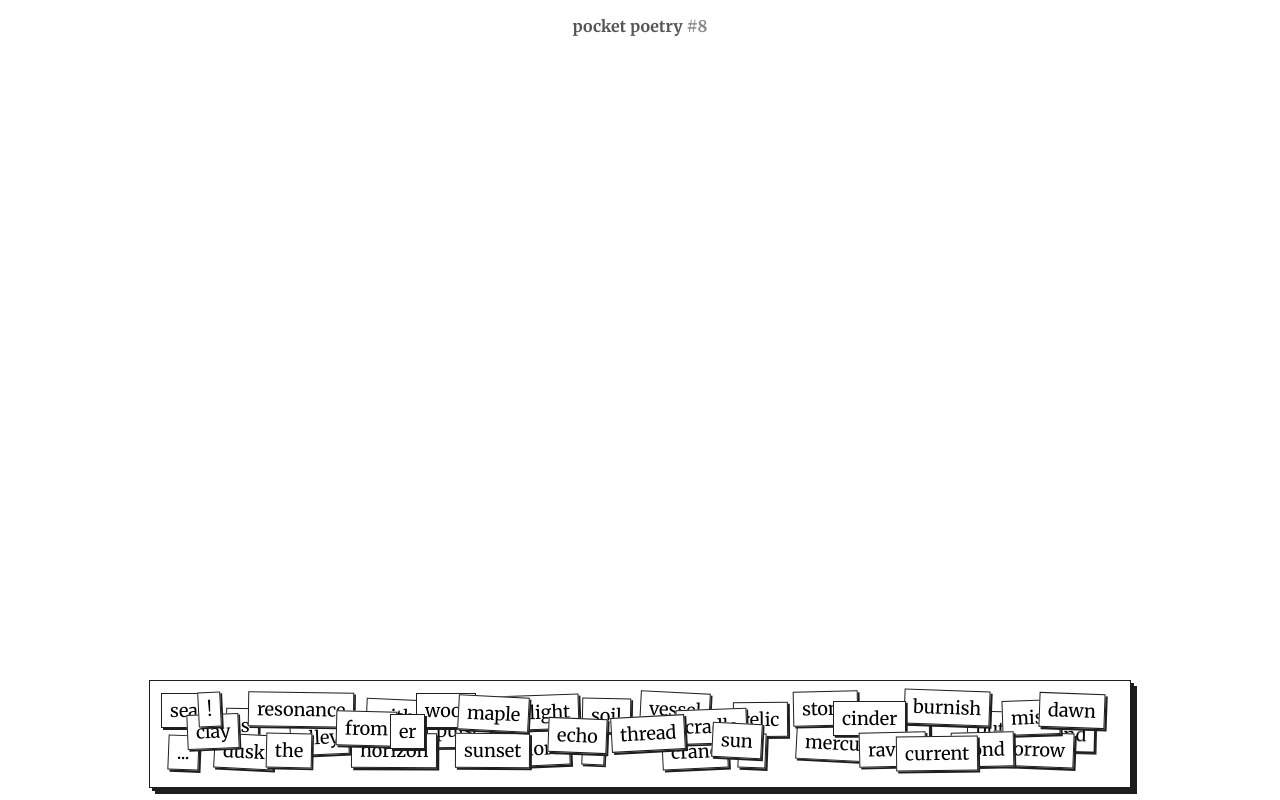
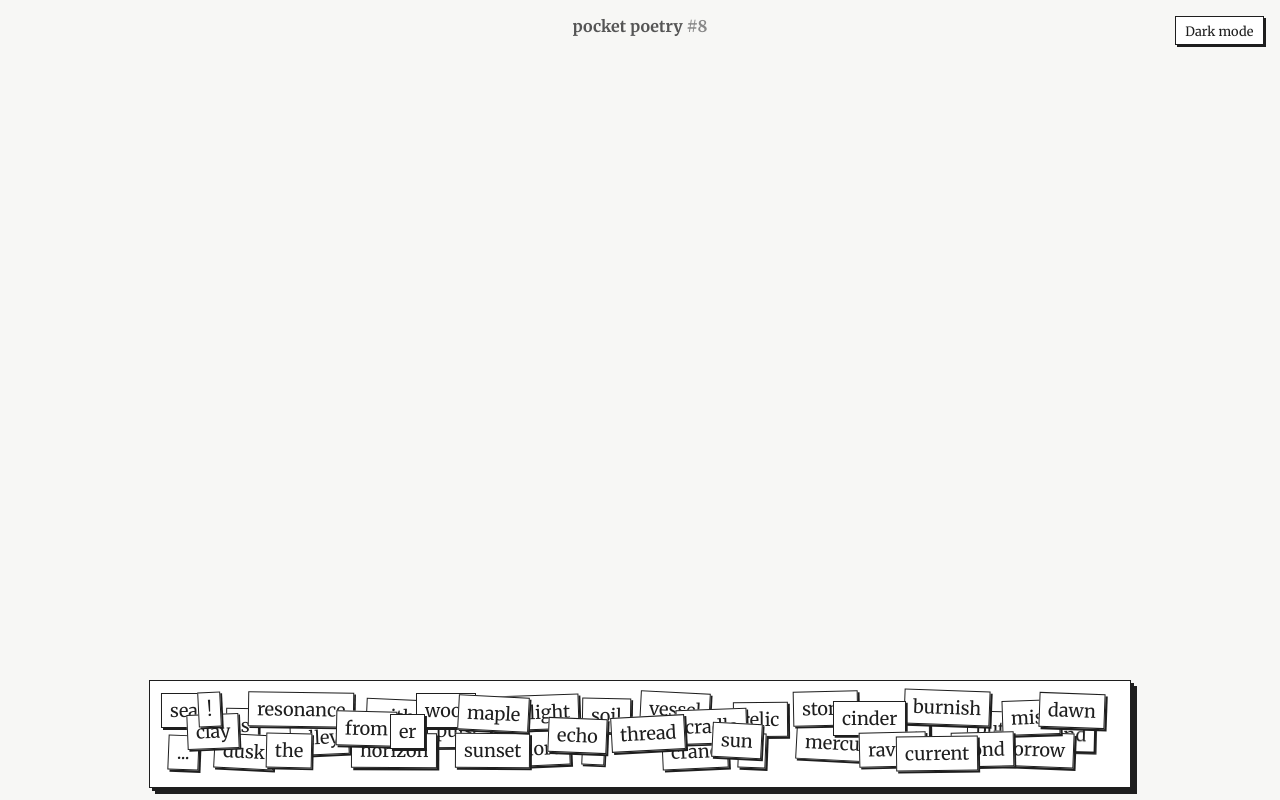
Before and after one commit to axelsoderberg/pocket-poetry, a SvelteKit app: page / in a window 1280 px wide. Built offline with nearby package versions, Linux system fonts and the light colour scheme.

Commit message:
light and dark theme

```diff
--- a/src/lib/components/WordCard.svelte
+++ b/src/lib/components/WordCard.svelte
@@ -368,12 +368,17 @@
 		padding: 0.3rem 0.5rem;
 		font-size: large;
 		font-family: 'Merriweather', Georgia, 'Times New Roman', Times, serif;
-		background-color: #fff;
-		border: 1px solid #1e1e1e;
+		background-color: var(--surface-bg);
+		color: var(--app-text);
+		border: 1px solid var(--surface-border);
 		transition:
 			transform 0.2s ease,
-			translate 0.35s ease-in-out;
-		box-shadow: #1e1e1e var(--shadow-near) var(--shadow-near) 0px;
+			translate 0.35s ease-in-out,
+			background-color var(--theme-transition-duration) var(--theme-transition-easing),
+			color var(--theme-transition-duration) var(--theme-transition-easing),
+			border-color var(--theme-transition-duration) var(--theme-transition-easing),
+			box-shadow var(--theme-transition-duration) var(--theme-transition-easing);
+		box-shadow: var(--surface-shadow) var(--shadow-near) var(--shadow-near) 0px;
 	}
 
 	.word-card.moving {
--- a/src/routes/+layout.svelte
+++ b/src/routes/+layout.svelte
@@ -1,11 +1,113 @@
 <script lang="ts">
+	import { onMount } from 'svelte';
 	import favicon from '$lib/assets/favicon.svg';
 
 	let { children } = $props();
+
+	type Theme = 'light' | 'dark';
+
+	const THEME_STORAGE_KEY = 'pocket-poetry-theme';
+	let theme = $state<Theme>('light');
+
+	function applyTheme(nextTheme: Theme) {
+		theme = nextTheme;
+
+		if (typeof document !== 'undefined') {
+			document.documentElement.dataset.theme = nextTheme;
+		}
+
+		if (typeof localStorage !== 'undefined') {
+			localStorage.setItem(THEME_STORAGE_KEY, nextTheme);
+		}
+	}
+
+	function toggleTheme() {
+		applyTheme(theme === 'light' ? 'dark' : 'light');
+	}
+
+	onMount(() => {
+		const storedTheme = localStorage.getItem(THEME_STORAGE_KEY);
+
+		if (storedTheme === 'light' || storedTheme === 'dark') {
+			applyTheme(storedTheme);
+			return;
+		}
+
+		const prefersDark = window.matchMedia('(prefers-color-scheme: dark)').matches;
+		applyTheme(prefersDark ? 'dark' : 'light');
+	});
 </script>
 
 <svelte:head>
 	<link rel="icon" href={favicon} />
 </svelte:head>
 
+<button
+	class="theme-toggle"
+	onclick={toggleTheme}
+	type="button"
+	aria-label={`Switch to ${theme === 'light' ? 'dark' : 'light'} mode`}
+>
+	{theme === 'light' ? 'Dark mode' : 'Light mode'}
+</button>
+
 {@render children()}
+
+<style>
+	:global(html) {
+		--theme-transition-duration: 260ms;
+		--theme-transition-easing: ease;
+		--app-bg: #f7f7f5;
+		--app-text: #1e1e1e;
+		--muted-text: #555555;
+		--subtle-text: #888888;
+		--surface-bg: #ffffff;
+		--surface-border: #1e1e1e;
+		--surface-shadow: #1e1e1e;
+	}
+
+	:global(html[data-theme='dark']) {
+		--app-bg: #141416;
+		--app-text: #f3f3f3;
+		--muted-text: #c2c2c2;
+		--subtle-text: #9b9b9b;
+		--surface-bg: #1d1f23;
+		--surface-border: #f3f3f3;
+		--surface-shadow: #0b0b0c;
+	}
+
+	:global(html),
+	:global(body) {
+		background-color: var(--app-bg);
+		color: var(--app-text);
+		transition:
+			background-color var(--theme-transition-duration) var(--theme-transition-easing),
+			color var(--theme-transition-duration) var(--theme-transition-easing);
+	}
+
+	.theme-toggle {
+		position: fixed;
+		top: 1rem;
+		right: 1rem;
+		z-index: 30;
+		padding: 0.35rem 0.6rem;
+		font-size: 0.8rem;
+		font-family: 'Merriweather', serif;
+		background: var(--surface-bg);
+		color: var(--app-text);
+		border: 1px solid var(--surface-border);
+		box-shadow: var(--surface-shadow) 2px 2px 0px;
+		cursor: pointer;
+		transition:
+			background-color var(--theme-transition-duration) var(--theme-transition-easing),
+			color var(--theme-transition-duration) var(--theme-transition-easing),
+			border-color var(--theme-transition-duration) var(--theme-transition-easing),
+			box-shadow var(--theme-transition-duration) var(--theme-transition-easing);
+	}
+
+	@media (prefers-reduced-motion: reduce) {
+		:global(html) {
+			--theme-transition-duration: 0ms;
+		}
+	}
+</style>
--- a/src/routes/+page.svelte
+++ b/src/routes/+page.svelte
@@ -97,7 +97,8 @@
 	.header {
 		width: 100%;
 		max-width: 980px;
-		color: #555555;
+		color: var(--muted-text);
+		transition: color var(--theme-transition-duration) var(--theme-transition-easing);
 	}
 
 	.page-title {
@@ -107,7 +108,8 @@
 	}
 
 	.day-number {
-		color: #888;
+		color: var(--subtle-text);
+		transition: color var(--theme-transition-duration) var(--theme-transition-easing);
 	}
 
 	.word-box-shell {
@@ -126,12 +128,16 @@
 		max-width: 980px;
 		min-width: 100px;
 		height: 106px;
-		background-color: #fff;
-		border: 1px solid #1e1e1e;
+		background-color: var(--surface-bg);
+		border: 1px solid var(--surface-border);
 		box-shadow:
-			#1e1e1e 3px 3px 0px,
-			#1e1e1e 6px 6px 0px;
-		transition: height 0.3s ease;
+			var(--surface-shadow) 3px 3px 0px,
+			var(--surface-shadow) 6px 6px 0px;
+		transition:
+			height 0.3s ease,
+			background-color var(--theme-transition-duration) var(--theme-transition-easing),
+			border-color var(--theme-transition-duration) var(--theme-transition-easing),
+			box-shadow var(--theme-transition-duration) var(--theme-transition-easing);
 		transform-origin: bottom center;
 	}
 
```
